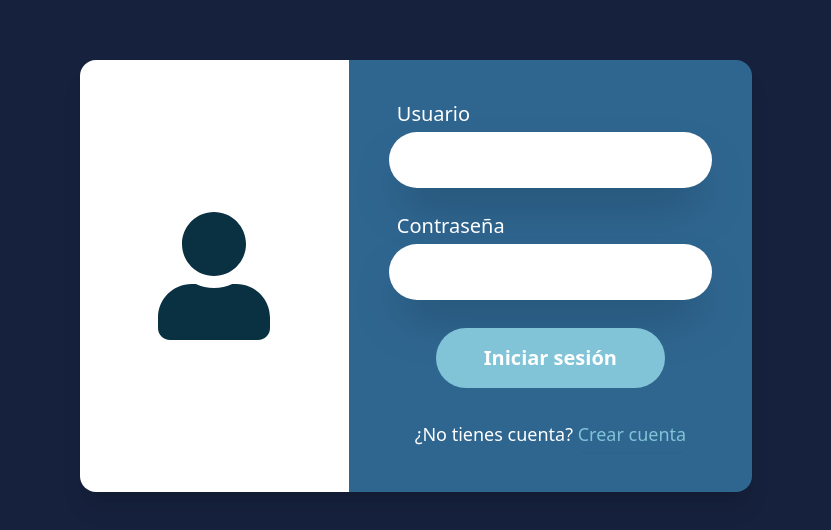
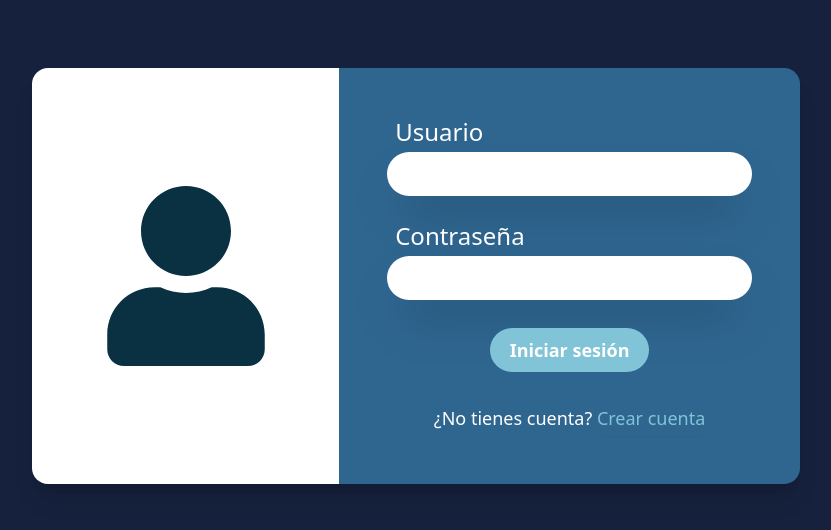
Before and after one commit to RaymondDB/CheckMed-AI, a React (Vite) app in the folder client/: page /login in a window 1280 px wide. Shown: the part 124-654 px from the top of the page, without its empty margins (224-1055 px from the left). Built offline with nearby package versions, Linux system fonts and the light colour scheme.

Commit message:
Reponsive Login (Completado)

```diff
--- a/client/src/Login.jsx
+++ b/client/src/Login.jsx
@@ -24,37 +24,37 @@ const Login = () => {
 
   return (
     <div className="flex items-center justify-center min-h-screen bg-[var(--color-primary)] p-5">
-      <div className="w-full max-w-md md:max-w-xl lg:max-w-xl xl:max-w-2xl overflow-hidden rounded-2xl flex flex-col md:flex-row shadow-xl">
-        <div className="bg-white w-full md:w-2/5 flex items-center justify-center p-6 md:p-8 lg:p-10 relative">
+      <div className="w-full max-w-md md:max-w-xl lg:max-w-2xl xl:max-w-3xl 2xl:max-w-4xl overflow-hidden rounded-2xl flex flex-col md:flex-row shadow-xl">
+        <div className="bg-white w-full md:w-2/5 flex items-center justify-center p-6 md:p-8 lg:p-10 xl:p-12 2xl:p-14 relative">
           <div className="text-[var(--color-logo)]">
-            <FaUser className="w-25 h-25 md:w-35 md:h-35 lg:w-32 lg:h-32" />
+            <FaUser className="w-25 h-25 md:w-35 md:h-35 lg:w-40 lg:h-40 xl:w-45 xl:h-45 2xl:w-50 2xl:h-50" />
           </div>
         </div>
 
-        <div className="bg-[var(--color-secondary)] w-full sm:w-3/5 p-6 md:p-8 lg:p-10 flex flex-col justify-center">
+        <div className="bg-[var(--color-secondary)] w-full sm:w-3/5 p-6 md:p-8 lg:p-10 xl:p-12 2xl:p-14 flex flex-col justify-center">
           <form onSubmit={handleSubmit} className="w-full h-full">
            <div className="flex flex-col gap-6 jutify-center">
             <div>
-              <label className="block text-white text-lg pb-1 pl-1 md:pl-2 md:pb-1 md:text-xl lg:text-xl">
+              <label className="block text-white text-lg pb-1 pl-1 md:pl-2 md:pb-1 md:text-xl lg:text-2xl">
                 Usuario
               </label>
               <input
                 type="text"
                 value={username}
                 onChange={handleUsernameChange}
-                className="w-full h-9 md:h-10 lg:h-14 px-3 md:px-4 rounded-full bg-white outline-none md:text-lg shadow-2xl"
+                className="w-full h-9 md:h-10 lg:h-10 xl:h-11 2xl:h-12 px-3 md:px-4 rounded-full bg-white outline-none text-lg shadow-2xl"
               />
             </div>
 
             <div className="pb-6 md:pb-7">
-              <label className="block text-white text-lg pb-1 pl-1 md:pl-2 md:pb-1 md:text-xl lg:text-xl">
+              <label className="block text-white text-lg pb-1 pl-1 md:pl-2 md:pb-1 md:text-xl lg:text-2xl">
                 Contraseña
               </label>
               <input
                 type="password"
                 value={password}
                 onChange={handlePasswordChange}
-                className="w-full h-9 px-3 md:h-10 lg:h-14 md:px-4 rounded-full bg-white outline-none md:text-lg shadow-2xl"
+                className="w-full h-9 md:h-10 lg:h-10 xl:h-11 2xl:h-12 px-3 md:px-4 rounded-full bg-white outline-none md:text-lg shadow-2xl"
               />
             </div>
             </div>
@@ -62,7 +62,7 @@ const Login = () => {
             <div className="flex flex-col items-center gap-7">
               <button
                 type="submit"
-                className="bg-[var(--color-button)] hover:bg-[var(--color-logo)] font-semibold text-white py-2 px-5 md:py-1 md:px-4 lg:py-4 lg:px-12 rounded-full outline-none duration-300 ease-out active:scale-110 md:text-lg lg:text-xl"
+                className="bg-[var(--color-button)] hover:bg-[var(--color-logo)] font-semibold text-white py-2 px-5 rounded-full outline-none duration-300 ease-out active:scale-110 md:text-base lg:text-lg"
               >
                 Iniciar sesión
               </button>
--- a/client/src/components/modal.jsx
+++ b/client/src/components/modal.jsx
@@ -15,7 +15,7 @@ function Modal() {
   return (
     <Dialog>
       <DialogTrigger asChild>
-        <Button className="border-none bg-inherit text-md text-[var(--color-button)] p-0 hover:text-[var(--color-button)]">
+        <Button className="bg-transparent border-none outline-none text-md md:text-md lg:text-lg text-[var(--color-button)] p-0 hover:text-[var(--color-button)]">
           Crear cuenta
         </Button>
       </DialogTrigger>
--- a/client/src/index.css
+++ b/client/src/index.css
@@ -1,6 +1,10 @@
 @import "tailwindcss";
 @import "tw-animate-css";
 @custom-variant dark (&:is(.dark *));
+
+@media screen {
+
+}
 
 :root {
   --color-primary: #16213d;
```
